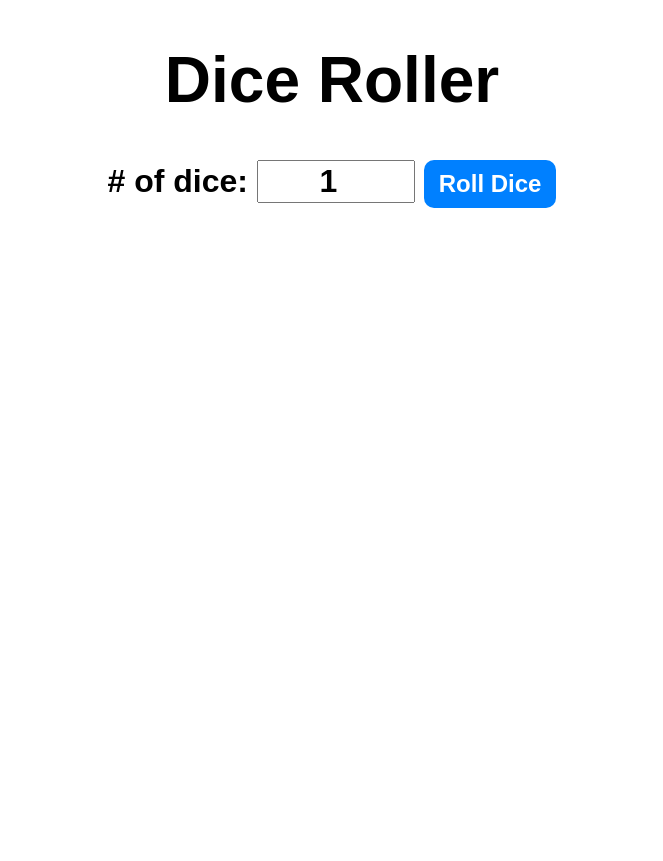
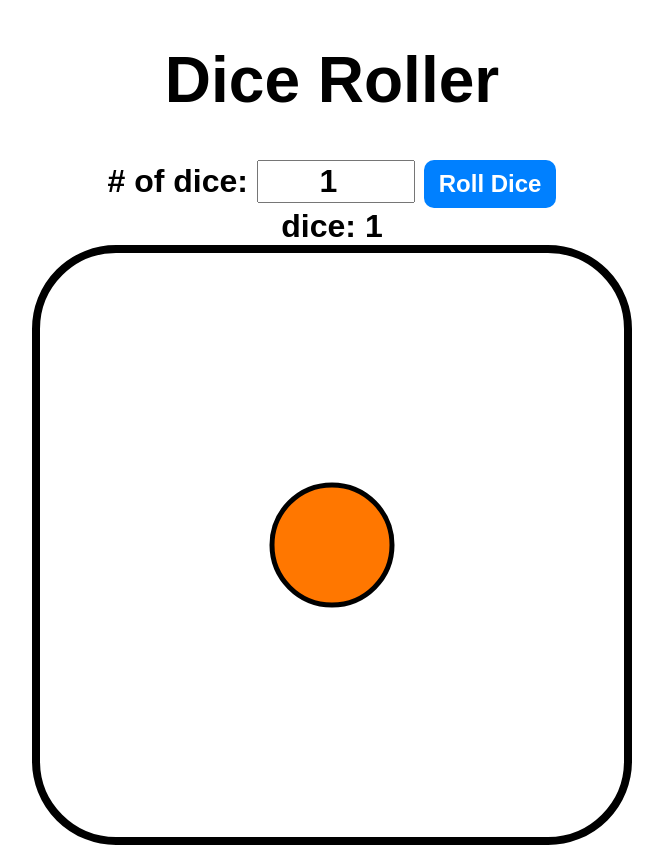
Before and after one commit to Junkard/frontend-projects, a plain HTML site: page src/dice-roller/index.html in a window 1280 px wide. Both pictures are taken after a click on the button "Roll Dice". Shown: the whole page, without its empty margins (308-971 px from the left). Before the commit the page ends 800 px from the top, so only its background shows below. Drawn offline with Linux system fonts and the light colour scheme.

Commit message:
feat: dice roller script or JS for functionality

```diff
--- a/src/dice-roller/index.html
+++ b/src/dice-roller/index.html
@@ -11,10 +11,10 @@
     <div class="container">
         <h1>Dice Roller</h1>
         <label for=""># of dice:</label>
-        <input type="number" name="" id="" value="1" min="1" max="10">
+        <input type="number" name="" id="numOfDice" value="1" min="1" max="10">
         <button onclick="rollDice()">Roll Dice</button>
         <div id="diceResult"></div>
-        <div class="diceImages"></div>
+        <div id="diceImages"></div>
     </div>
     <script src="script.js"></script>
 </body>
--- a/src/dice-roller/script.js
+++ b/src/dice-roller/script.js
@@ -0,0 +1,19 @@
+function rollDice() {
+
+    const numOfDice = document.getElementById("numOfDice").value;
+    const diceResult = document.getElementById("diceResult");
+    const diceImages = document.getElementById("diceImages");
+    const values = [];
+    const images = [];
+
+    for(let i = 0; i < numOfDice; i++) {
+        const value = Math.floor(Math.random() * 6) + 1;
+        values.push(value);
+        images.push(`<img src="images/Dice-${value}.svg">`);
+    }
+
+    diceResult.textContent = `dice: ${values.join(', ')}`;
+    console.log(images)
+    diceImages.innerHTML = images.join('');
+
+}
```
